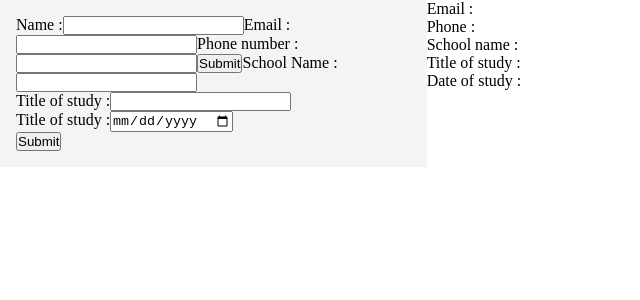
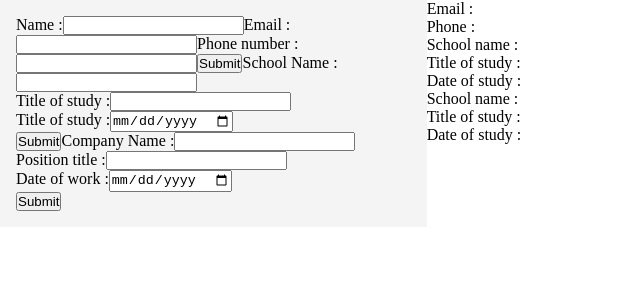
Before and after one commit to AminaAssouane/cv-application, a React (Vite) app: page / in a window 1280 px wide. Shown: the top 300 px of the page, without its empty margins (0-640 px from the left). Built offline with nearby package versions, Linux system fonts and the light colour scheme.

Commit message:
Add experience logic and dislpay

```diff
--- a/src/App.jsx
+++ b/src/App.jsx
@@ -3,8 +3,8 @@ import { PersonalForm } from "./components/PersonalForm";
 import { PersonalDisplay } from "./components/PersonalDisplay";
 import { EducationForm } from "./components/EducationForm";
 import { EducationDisplay } from "./components/EducationDisplay";
-/*import { ExperienceForm } from "./components/ExperienceForm";
-import { ExperienceDisplay } from "./components/ExperienceDisplay";*/
+import { ExperienceForm } from "./components/ExperienceForm";
+import { ExperienceDisplay } from "./components/ExperienceDisplay";
 
 export function App() {
   // Personal
@@ -39,6 +39,12 @@ export function App() {
     positionTitle: "",
     dateWork: "",
   });
+  const [experienceSubmitted, setExperienceSubmitted] = useState({
+    companyName: "",
+    positionTitle: "",
+    dateWork: "",
+  });
+  const [isEditingExperience, setIsEditingExperience] = useState(true);
 
   return (
     <div className="layout">
@@ -58,10 +64,19 @@ export function App() {
           isEditing={isEditingEducation}
           setIsEditing={setIsEditingEducation}
         />
+
+        <ExperienceForm
+          experience={experience}
+          setExperience={setExperience}
+          setSubmitted={setExperienceSubmitted}
+          isEditing={isEditingExperience}
+          setIsEditing={setIsEditingExperience}
+        />
       </aside>
       <main className="cv">
         <PersonalDisplay personal={personalSubmitted} />
         <EducationDisplay education={educationSubmitted} />
+        <ExperienceDisplay experience={experienceSubmitted} />
       </main>
     </div>
   );
--- a/src/components/ExperienceDisplay.jsx
+++ b/src/components/ExperienceDisplay.jsx
@@ -0,0 +1,9 @@
+export function ExperienceDisplay({ experience }) {
+  return (
+    <>
+      <p>School name : {experience.companyName}</p>
+      <p>Title of study : {experience.positionTitle}</p>
+      <p>Date of study : {experience.dateWork}</p>
+    </>
+  );
+}
--- a/src/components/ExperienceForm.jsx
+++ b/src/components/ExperienceForm.jsx
@@ -1,100 +1,57 @@
-import { useState } from "react";
-
-function CompanyName({ companyName, setCompanyName, display }) {
+export function ExperienceForm({
+  experience,
+  setExperience,
+  setSubmitted,
+  isEditing,
+  setIsEditing,
+}) {
+  function handleSubmit() {
+    setSubmitted(experience);
+    setIsEditing(false);
+  }
   return (
+    <>
       <label>
         Company Name :
         <input
           type="text"
-        value={companyName}
-        onChange={(e) => setCompanyName(e.target.value)}
-        style={{ display: display }}
+          value={experience.companyName}
+          disabled={!isEditing}
+          onChange={(e) =>
+            setExperience({ ...experience, companyName: e.target.value })
+          }
         ></input>
       </label>
-  );
-}
-
-function PositionTitle({ positionTitle, setPositionTitle, display }) {
-  return (
+      <br />
       <label>
         Position title :
         <input
           type="text"
-        value={positionTitle}
-        onChange={(e) => setPositionTitle(e.target.value)}
-        style={{ display: display }}
+          value={experience.positionTitle}
+          disabled={!isEditing}
+          onChange={(e) =>
+            setExperience({ ...experience, positionTitle: e.target.value })
+          }
         ></input>
       </label>
-  );
-}
-
-function DateWork({ dateWork, setDateWork, display }) {
-  return (
+      <br />
       <label>
         Date of work :
         <input
           type="date"
-        value={dateWork}
-        onChange={(e) => setDateWork(e.target.value)}
-        style={{ display: display }}
+          value={experience.dateWork}
+          disabled={!isEditing}
+          onChange={(e) =>
+            setExperience({ ...experience, dateWork: e.target.value })
+          }
         ></input>
       </label>
-  );
-}
-
-export function ExperienceForm() {
-  const [companyName, setCompanyName] = useState("");
-  const [submittedCompanyName, setSubmittedCompanyName] = useState("");
-
-  const [positionTitle, setPositionTitle] = useState("");
-  const [submittedPositionTitle, setSubmittedPositionTitle] = useState("");
-
-  const [dateWork, setDateWork] = useState("");
-  const [submittedDateWork, setSubmittedDateWork] = useState("");
-
-  const [display, setDisplay] = useState("inline");
-
-  const [buttonContent, setButtonContent] = useState("Submit");
-
-  return (
-    <>
-      <CompanyName
-        companyName={companyName}
-        setCompanyName={setCompanyName}
-        display={display}
-      />
       <br />
-      <PositionTitle
-        positionTitle={positionTitle}
-        setPositionTitle={setPositionTitle}
-        display={display}
-      />
-      <br />
-      <DateWork
-        dateWork={dateWork}
-        setDateWork={setDateWork}
-        display={display}
-      />
-      <br />
-      <button
-        onClick={() => {
-          if (buttonContent === "Submit") {
-            setSubmittedCompanyName(companyName);
-            setSubmittedPositionTitle(positionTitle);
-            setSubmittedDateWork(dateWork);
-            setButtonContent("Edit");
-            setDisplay("none");
-          } else {
-            setButtonContent("Submit");
-            setDisplay("inline");
-          }
-        }}
-      >
-        {buttonContent}
-      </button>
-      <div>Company name : {submittedCompanyName}</div>
-      <div>Position title : {submittedPositionTitle}</div>
-      <div>Date of Work : {submittedDateWork}</div>
+      {isEditing ? (
+        <button onClick={handleSubmit}>Submit</button>
+      ) : (
+        <button onClick={() => setIsEditing(true)}>Edit</button>
+      )}
     </>
   );
 }
```
Lines whose indentation alone changed are shown as unchanged.
